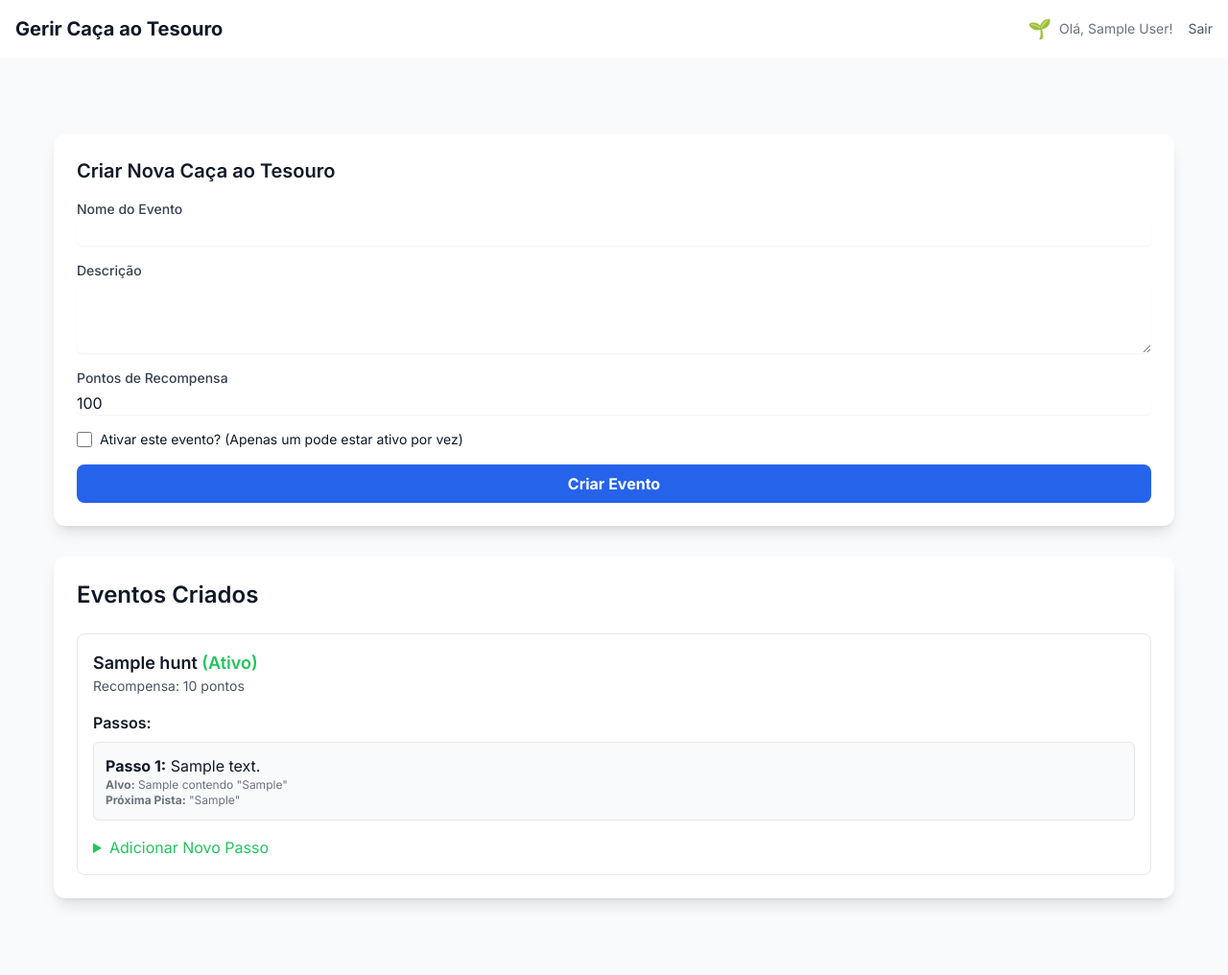
After one commit to AlexandreCalmonJr/service_desk_chat_moderno, a Flask app: page /admin/hunts in a window 1280 px wide. The commit adds this page. Shown: the whole page at 96% size. Run offline with Flask 3, Linux system fonts and the light colour scheme; a user stored in the database is signed in; tables that the repository leaves empty hold one stand-in row (values such as "Sample post"); some libraries are stand-ins or nearby versions.

Commit message:
implementação caça ao tesouro chatbot

```diff
--- a/app.py
+++ b/app.py
@@ -249,6 +249,32 @@ class TeamBossCompletion(db.Model):
     team = db.relationship('Team')
     boss_fight = db.relationship('BossFight')
 
+class ScavengerHunt(db.Model):
+    id = db.Column(db.Integer, primary_key=True)
+    name = db.Column(db.String(200), unique=True, nullable=False)
+    description = db.Column(db.Text, nullable=False)
+    is_active = db.Column(db.Boolean, default=False)
+    reward_points = db.Column(db.Integer, default=100)
+    steps = db.relationship('ScavengerHuntStep', backref='hunt', lazy='dynamic', order_by='ScavengerHuntStep.step_number', cascade='all, delete-orphan')
+
+class ScavengerHuntStep(db.Model):
+    id = db.Column(db.Integer, primary_key=True)
+    hunt_id = db.Column(db.Integer, db.ForeignKey('scavenger_hunt.id'), nullable=False)
+    step_number = db.Column(db.Integer, nullable=False)
+    clue_text = db.Column(db.Text, nullable=False) # A pista que o bot dá ao utilizador
+    target_type = db.Column(db.String(50), nullable=False) # Ex: 'FAQ', 'CHALLENGE'
+    target_identifier = db.Column(db.String(200), nullable=False) # Ex: O título do desafio ou parte da pergunta da FAQ
+    hidden_clue = db.Column(db.Text, nullable=False) # A próxima pista a ser revelada
+
+class UserHuntProgress(db.Model):
+    id = db.Column(db.Integer, primary_key=True)
+    user_id = db.Column(db.Integer, db.ForeignKey('user.id'), nullable=False)
+    hunt_id = db.Column(db.Integer, db.ForeignKey('scavenger_hunt.id'), nullable=False)
+    current_step = db.Column(db.Integer, default=1, nullable=False)
+    completed_at = db.Column(db.DateTime, nullable=True)
+    user = db.relationship('User', backref='hunt_progress')
+    hunt = db.relationship('ScavengerHunt')
+
 # Constante de níveis
 LEVELS = {
     'Iniciante': {'min_points': 0, 'insignia': '🌱'},
@@ -536,7 +562,29 @@ def inject_gamification_progress():
 @login_required
 def index():
     daily_challenge = get_or_create_daily_challenge()
-    return render_template('dashboard.html', daily_challenge=daily_challenge)
+
+    # ### NOVO ###
+    active_hunt = ScavengerHunt.query.filter_by(is_active=True).first()
+    hunt_progress = None
+    if active_hunt:
+        hunt_progress = UserHuntProgress.query.filter_by(user_id=current_user.id, hunt_id=active_hunt.id).first()
+
+    return render_template('dashboard.html',
+                            daily_challenge=daily_challenge,
+                            active_hunt=active_hunt,
+                            hunt_progress=hunt_progress)
+
+@app.route('/hunt/start/<int:hunt_id>', methods=['POST'])
+@login_required
+def start_hunt(hunt_id):
+    hunt = ScavengerHunt.query.get_or_404(hunt_id)
+    existing_progress = UserHuntProgress.query.filter_by(user_id=current_user.id, hunt_id=hunt.id).first()
+    if not existing_progress:
+        new_progress = UserHuntProgress(user_id=current_user.id, hunt_id=hunt.id, current_step=1)
+        db.session.add(new_progress)
+        db.session.commit()
+        flash('Você começou a caça ao tesouro! Boa sorte!', 'success')
+    return redirect(url_for('index'))
 
 @app.route('/admin/users')
 @login_required
@@ -645,6 +693,32 @@ def chat_page():
 def chat():
     data = request.get_json()
     mensagem = data.get('mensagem', '').strip()
+
+    active_hunt = ScavengerHunt.query.filter_by(is_active=True).first()
+    if active_hunt:
+        progress = UserHuntProgress.query.filter_by(user_id=current_user.id, hunt_id=active_hunt.id).first()
+        if progress and not progress.completed_at:
+            current_step_info = ScavengerHuntStep.query.filter_by(hunt_id=active_hunt.id, step_number=progress.current_step).first()
+
+            # Verifica se a mensagem do utilizador resolve o passo atual
+            if current_step_info and current_step_info.target_identifier.lower() in mensagem.lower():
+                next_step_info = ScavengerHuntStep.query.filter_by(hunt_id=active_hunt.id, step_number=progress.current_step + 1).first()
+
+                if next_step_info:
+                    progress.current_step += 1
+                    db.session.commit()
+                    resposta_caca = f"🎉 **Pista Encontrada!**<br><br>{current_step_info.hidden_clue}<br><br><strong>Próxima Pista:</strong> {next_step_info.clue_text}"
+                    return jsonify({'text': resposta_caca, 'html': True, 'state': 'normal', 'options': []})
+                else:
+                    # O aluno encontrou a última pista e completou a caça!
+                    progress.completed_at = datetime.utcnow()
+                    current_user.points += active_hunt.reward_points
+                    update_user_level(current_user)
+                    check_and_award_achievements(current_user)
+                    db.session.commit()
+                    resposta_final = f"🏆 **Parabéns!** Você completou a caça ao tesouro '{active_hunt.name}' e ganhou {active_hunt.reward_points} pontos! A última pista era: {current_step_info.hidden_clue}"
+                    return jsonify({'text': resposta_final, 'html': True, 'state': 'normal', 'options': []})
+
     resposta = {
         'text': "Desculpe, não entendi. Tente reformular a pergunta.",
         'html': False,
@@ -1834,6 +1908,60 @@ def admin_delete_challenge(challenge_id):
     flash('Desafio e todas as suas referências foram excluídos com sucesso!', 'success')
     return redirect(url_for('admin_challenges'))
 
+@app.route('/admin/hunts', methods=['GET', 'POST'])
+@login_required
+def admin_hunts():
+    if not current_user.is_admin:
+        flash('Acesso negado.', 'error')
+        return redirect(url_for('index'))
+
+    form = BaseForm()
+    if request.method == 'POST':
+        if not form.validate_on_submit():
+            flash('Erro de validação CSRF.', 'error')
+            return redirect(url_for('admin_hunts'))
+
+        action = request.form.get('action')
+
+        if action == 'create_hunt':
+            name = request.form['name']
+            description = request.form['description']
+            reward_points = request.form['reward_points']
+            is_active = 'is_active' in request.form
+
+            if is_active:
+                # Garante que apenas uma caça esteja ativa por vez
+                ScavengerHunt.query.update({ScavengerHunt.is_active: False})
+
+            new_hunt = ScavengerHunt(name=name, description=description, reward_points=reward_points, is_active=is_active)
+            db.session.add(new_hunt)
+            db.session.commit()
+            flash('Evento de Caça ao Tesouro criado com sucesso!', 'success')
+
+        elif action == 'create_step':
+            hunt_id = request.form['hunt_id']
+            step_number = request.form['step_number']
+            clue_text = request.form['clue_text']
+            target_type = request.form['target_type']
+            target_identifier = request.form['target_identifier']
+            hidden_clue = request.form['hidden_clue']
+
+            new_step = ScavengerHuntStep(
+                hunt_id=hunt_id,
+                step_number=step_number,
+                clue_text=clue_text,
+                target_type=target_type,
+                target_identifier=target_identifier,
+                hidden_clue=hidden_clue
+            )
+            db.session.add(new_step)
+            db.session.commit()
+            flash('Passo adicionado com sucesso!', 'success')
+
+        return redirect(url_for('admin_hunts'))
+
+    hunts = ScavengerHunt.query.order_by(ScavengerHunt.id.desc()).all()
+    return render_template('admin_hunts.html', hunts=hunts, form=form)
 
 # --- COMANDO CLI ---
 @app.cli.command(name='create-admin')
--- a/templates/admin_dashboard.html
+++ b/templates/admin_dashboard.html
@@ -91,6 +91,10 @@
                 <i class="fas fa-dragon fa-2x text-red-500 mb-2"></i>
                 <p class="font-semibold text-sm">Gerenciar Boss Fights</p>
             </a>
+            <a href="{{ url_for('admin_hunts') }}" class="text-center p-4 bg-gray-100 dark:bg-gray-700 rounded-lg hover:bg-gray-200 dark:hover:bg-gray-600 transition">
+                <i class="fas fa-map-signs fa-2x text-teal-500 mb-2"></i>
+                <p class="font-semibold text-sm">Gerir Caça ao Tesouro</p>
+            </a>
             <a href="{{ url_for('admin_daily_challenges') }}" class="text-center p-4 bg-gray-100 dark:bg-gray-700 rounded-lg hover:bg-gray-200 dark:hover:bg-gray-600 transition">
                 <i class="fas fa-calendar-day fa-2x text-cyan-500 mb-2"></i>
                 <p class="font-semibold text-sm">Histórico Diário</p>
--- /dev/null
+++ b/templates/admin_hunts.html
@@ -0,0 +1,96 @@
+{% extends "admin_base.html" %}
+
+{% block title %}Admin - Caça ao Tesouro{% endblock %}
+{% block page_title %}Gerir Caça ao Tesouro{% endblock %}
+
+{% block content %}
+<div class="container mx-auto px-4 py-8">
+
+    <div class="bg-white dark:bg-gray-800 p-6 rounded-xl shadow-lg mb-8">
+        <h2 class="text-xl font-semibold mb-4">Criar Nova Caça ao Tesouro</h2>
+        <form method="POST" action="{{ url_for('admin_hunts') }}" class="space-y-4">
+            {{ form.csrf_token }}
+            <input type="hidden" name="action" value="create_hunt">
+            <div>
+                <label for="name" class="block text-sm font-medium text-gray-700 dark:text-gray-300">Nome do Evento</label>
+                <input type="text" name="name" required class="mt-1 block w-full rounded-md dark:bg-gray-700 border-gray-300 dark:border-gray-600 shadow-sm">
+            </div>
+            <div>
+                <label for="description" class="block text-sm font-medium text-gray-700 dark:text-gray-300">Descrição</label>
+                <textarea name="description" rows="3" class="mt-1 block w-full rounded-md dark:bg-gray-700 border-gray-300 dark:border-gray-600 shadow-sm"></textarea>
+            </div>
+            <div>
+                <label for="reward_points" class="block text-sm font-medium text-gray-700 dark:text-gray-300">Pontos de Recompensa</label>
+                <input type="number" name="reward_points" value="100" class="mt-1 block w-full rounded-md dark:bg-gray-700 border-gray-300 dark:border-gray-600 shadow-sm">
+            </div>
+            <div class="flex items-center">
+                <input type="checkbox" name="is_active" class="h-4 w-4 rounded border-gray-300 text-indigo-600 focus:ring-indigo-500">
+                <label class="ml-2 text-sm text-gray-900 dark:text-gray-200">Ativar este evento? (Apenas um pode estar ativo por vez)</label>
+            </div>
+            <button type="submit" class="w-full bg-blue-600 hover:bg-blue-700 text-white font-bold py-2 px-4 rounded-lg transition">Criar Evento</button>
+        </form>
+    </div>
+
+    <div class="bg-white dark:bg-gray-800 p-6 rounded-xl shadow-lg">
+        <h2 class="text-2xl font-semibold mb-6">Eventos Criados</h2>
+        <div class="space-y-6">
+            {% for hunt in hunts %}
+            <div class="border border-gray-200 dark:border-gray-700 p-4 rounded-lg">
+                <div class="flex justify-between items-start">
+                    <div>
+                        <h3 class="text-lg font-semibold">{{ hunt.name }} {% if hunt.is_active %}<span class="text-green-500 font-semibold">(Ativo)</span>{% endif %}</h3>
+                        <p class="text-sm text-gray-600 dark:text-gray-400">Recompensa: {{ hunt.reward_points }} pontos</p>
+                    </div>
+                    </div>
+
+                <div class="mt-4 space-y-2">
+                    <h4 class="text-md font-semibold">Passos:</h4>
+                    {% for step in hunt.steps %}
+                    <div class="border dark:border-gray-600 p-3 rounded-md bg-gray-50 dark:bg-gray-700/50">
+                        <p><strong>Passo {{ step.step_number }}:</strong> {{ step.clue_text }}</p>
+                        <p class="text-xs text-gray-500 dark:text-gray-400"><strong>Alvo:</strong> {{ step.target_type }} contendo "{{ step.target_identifier }}"</p>
+                        <p class="text-xs text-gray-500 dark:text-gray-400"><strong>Próxima Pista:</strong> "{{ step.hidden_clue }}"</p>
+                    </div>
+                    {% else %}
+                    <p class="text-sm text-gray-500">Nenhum passo criado para este evento.</p>
+                    {% endfor %}
+                </div>
+
+                <details class="mt-4">
+                    <summary class="cursor-pointer text-green-500 hover:underline">Adicionar Novo Passo</summary>
+                    <form method="POST" action="{{ url_for('admin_hunts') }}" class="mt-2 space-y-3 p-4 border dark:border-gray-700 rounded-md">
+                        {{ form.csrf_token }}
+                        <input type="hidden" name="action" value="create_step">
+                        <input type="hidden" name="hunt_id" value="{{ hunt.id }}">
+                        <div>
+                            <label class="block text-sm">Nº do Passo</label>
+                            <input type="number" name="step_number" required class="mt-1 w-full text-sm rounded-md dark:bg-gray-700 border-gray-600">
+                        </div>
+                        <div>
+                            <label class="block text-sm">Texto da Pista (o que o bot diz)</label>
+                            <textarea name="clue_text" required rows="2" class="mt-1 w-full text-sm rounded-md dark:bg-gray-700 border-gray-600"></textarea>
+                        </div>
+                        <div>
+                            <label class="block text-sm">Tipo de Alvo</label>
+                            <select name="target_type" class="mt-1 w-full text-sm rounded-md dark:bg-gray-700 border-gray-600">
+                                <option value="FAQ">Pergunta da FAQ</option>
+                                <option value="CHALLENGE">Título do Desafio</option>
+                            </select>
+                        </div>
+                        <div>
+                            <label class="block text-sm">Identificador do Alvo (texto a ser encontrado)</label>
+                            <input type="text" name="target_identifier" required class="mt-1 w-full text-sm rounded-md dark:bg-gray-700 border-gray-600">
+                        </div>
+                        <div>
+                            <label class="block text-sm">Pista Oculta (revelada ao completar o passo)</label>
+                            <textarea name="hidden_clue" required rows="2" class="mt-1 w-full text-sm rounded-md dark:bg-gray-700 border-gray-600"></textarea>
+                        </div>
+                        <button type="submit" class="bg-green-600 text-white px-3 py-1 text-sm rounded-md hover:bg-green-700">Adicionar Passo</button>
+                    </form>
+                </details>
+            </div>
+            {% endfor %}
+        </div>
+    </div>
+</div>
+{% endblock %}
```
Also changed, not shown: templates/dashboard.html (+24 -0 lines).
